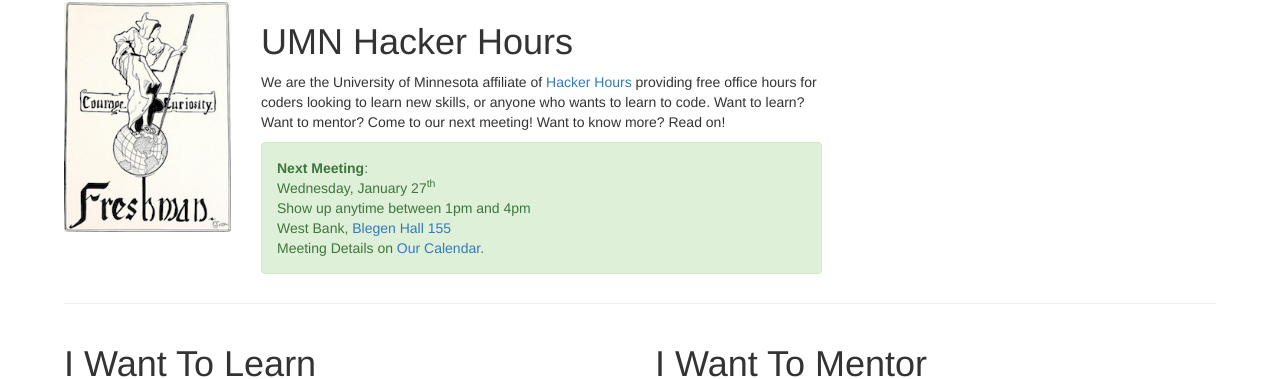
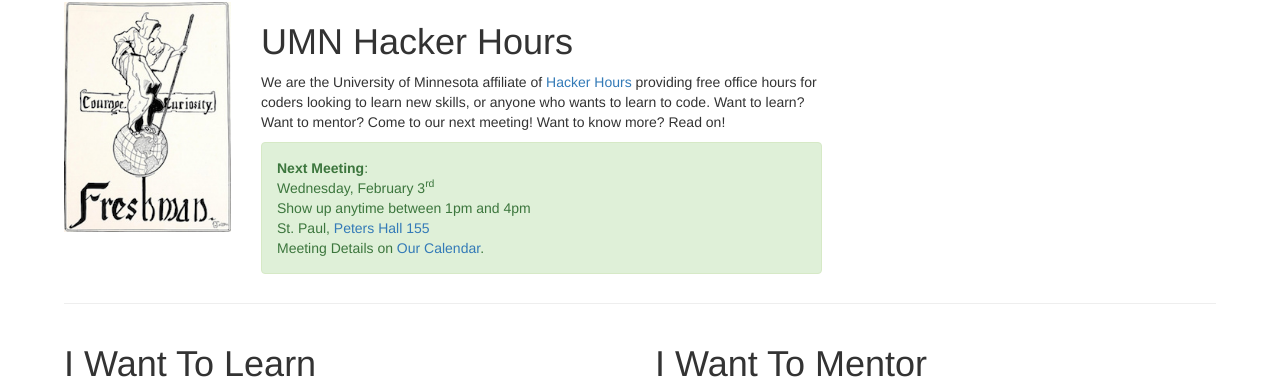
Before and after one commit to umnhackerhours/umnhackerhours.github.io, a Jekyll site: the page built from index.markdown, in a window 1280 px wide. Shown: the part 102-481 px from the top of the page. Built offline with Jekyll 4.4.1, drawn with Linux system fonts in a browser that asks for light colours.

Commit message:
February 3rd meeting

```diff
--- a/index.markdown
+++ b/index.markdown
@@ -13,12 +13,12 @@ description: Home
       <div class="alert alert-success" role="alert">
         <a class="anchor" id="next_meeting"></a>
         <strong>Next Meeting</strong>:<br />
-        Wednesday, January 27<sup>th</sup><br />
+        Wednesday, February 3<sup>rd</sup><br />
         Show up anytime between 1pm and 4pm<br />
         <!-- East Bank, <a href="http://campusmaps.umn.edu/peik-gymnasium">Peik Gym G55</a><br /> -->
         <!-- West Bank, <a href="http://campusmaps.umn.edu/blegen-hall">Blegen Hall 155</a><br /> -->
         <!-- St. Paul, <a href="http://campusmaps.umn.edu/peters-hall">Peters Hall 155</a><br /> -->
-        West Bank, <a href="http://campusmaps.umn.edu/blegen-hall">Blegen Hall 155</a><br />
+        St. Paul, <a href="http://campusmaps.umn.edu/peters-hall">Peters Hall 155</a><br />
         Meeting Details on <a href="https://www.google.com/calendar/embed?src=umn.edu_ii9odmho4m63bsq19879mu0iis%40group.calendar.google.com&ctz=America/Chicago">Our Calendar</a>.
       </div>
     </div>
```
